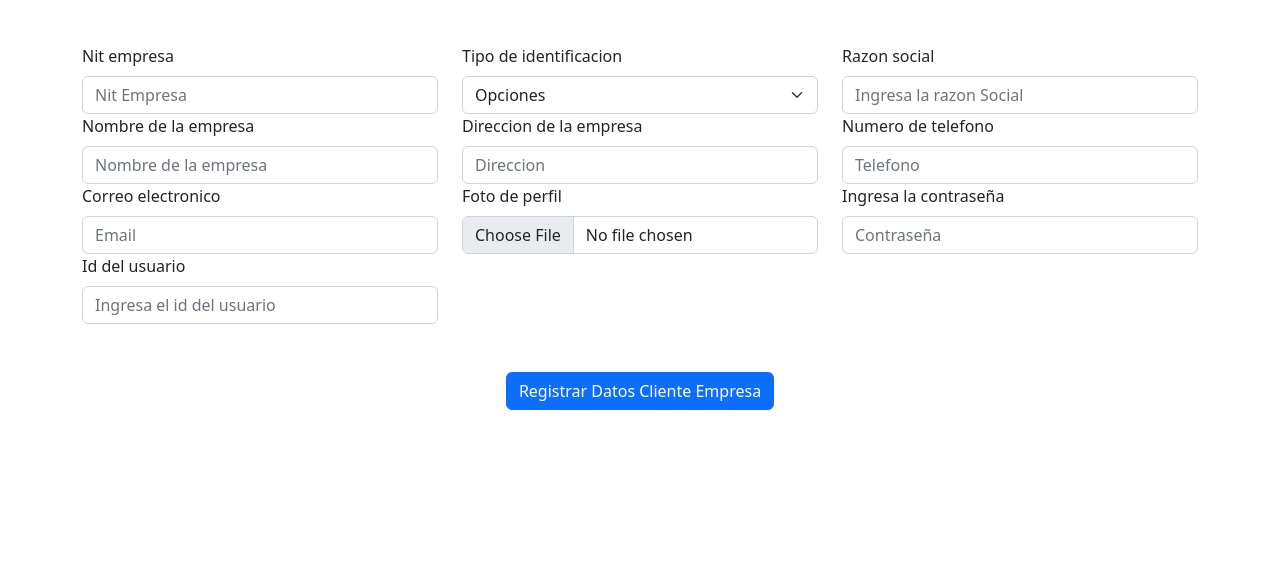
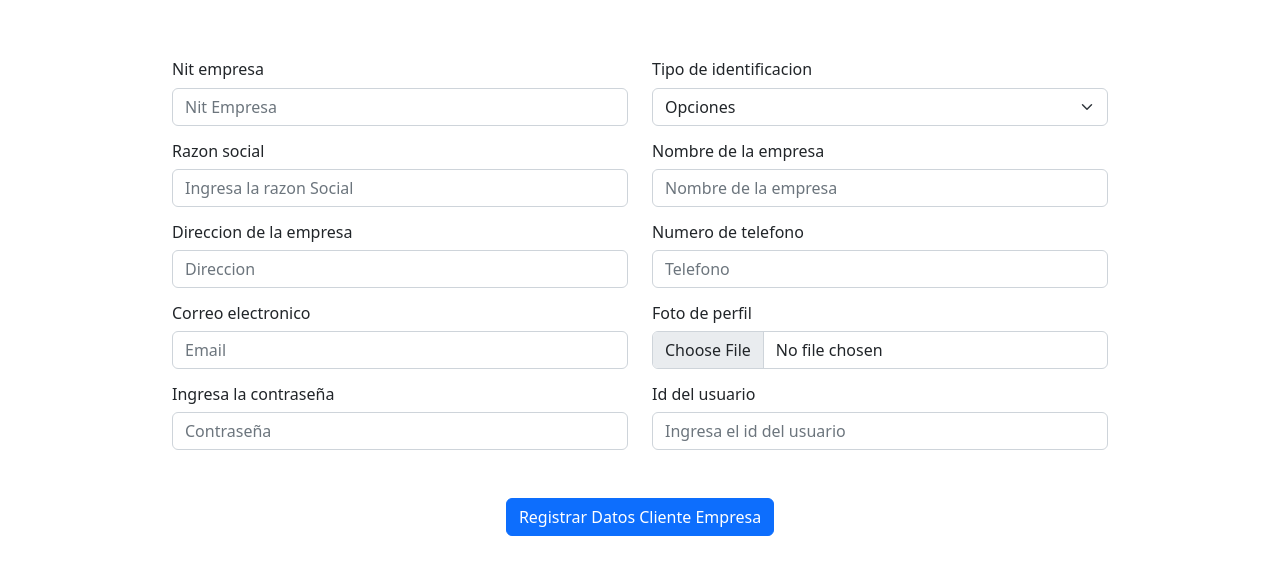
Before and after one commit to krlosNC/TRAMO-BD, a plain HTML site: page dashboardUsuarios/clienteEmpresa.html in a window 1280 px wide. Shown: the part 58-632 px from the top of the page. Drawn offline with Linux system fonts and the light colour scheme.

Commit message:
Cambios en frontend

```diff
--- a/dashboardUsuarios/clienteEmpresa.html
+++ b/dashboardUsuarios/clienteEmpresa.html
@@ -8,26 +8,25 @@
 
     <!-- file bootstrap -->
     <link rel="stylesheet" href="../css/bootstrap.min.css">
-
 </head>
 <body>
-    <div class="container pt-3">
+    <div class="container pt-3 w-75 mb-5">
         <div class="text-center mb-5">
           <h2>Registro Cliente Empresa</h2>
         </div>
 
           <form id="frmTramo" class="needs-validation" novalidate autocomplete="off">
             <div class="row">
-            <div class="col-md-4">
-              <label for="txtIdNit" class="form-label">Nit empresa</label>
+            <div class="col-md-6">
+              <label for="txtIdNit" class="form-label h6 mt-3">Nit empresa</label>
               <input type="text" class="form-control" id="txtIdNit" placeholder="Nit Empresa" required>
               <div class="invalid-feedback">
                 Ingresa el nit valido
               </div>
             </div>
 
-            <div class="col-md-4">
-              <label for="txtIdClienteTipoIdentificacion" class="form-label">Tipo de identificacion</label>
+            <div class="col-md-6">
+              <label for="txtIdClienteTipoIdentificacion" class="form-label h6 mt-3">Tipo de identificacion</label>
               <select class="form-select" id="txtIdClienteTipoIdentificacion" required>
                 <option selected disabled value="">Opciones</option>
                 <option>Cedula de Ciudadania</option>
@@ -38,8 +37,8 @@
               </div>
             </div>
 
-              <div class="col-md-4">
-                <label for="txtIdClienteRazonSocial" class="form-label">Razon social</label>
+              <div class="col-md-6">
+                <label for="txtIdClienteRazonSocial" class="form-label h6 mt-3">Razon social</label>
                 <input type="text" class="form-control" id="txtIdClienteRazonSocial" placeholder="Ingresa la razon Social"
                   required>
                 <div class="invalid-feedback">
@@ -47,8 +46,8 @@
                 </div>
               </div>
 
-              <div class="col-md-4">
-                <label for="txtIdClienteRepresentantelegal" class="form-label">Nombre de la empresa</label>
+              <div class="col-md-6">
+                <label for="txtIdClienteRepresentantelegal" class="form-label h6 mt-3">Nombre de la empresa</label>
                 <input type="text" class="form-control" id="txtIdClienteRepresentantelegal" placeholder="Nombre de la empresa"
                   required>
                 <div class="invalid-feedback">
@@ -56,45 +55,45 @@
                 </div>
               </div>
 
-              <div class="col-md-4">
-                <label for="txtIdClienteDireccionEmpresa" class="form-label">Direccion de la empresa</label>
+              <div class="col-md-6">
+                <label for="txtIdClienteDireccionEmpresa" class="form-label h6 mt-3">Direccion de la empresa</label>
                 <input type="text" class="form-control" id="txtIdClienteDireccionEmpresa" placeholder="Direccion" required>
                 <div class="invalid-feedback">
                   Ingresa el nombre del representante legal
                 </div>
               </div>
 
-              <div class="col-md-4">
-                <label for="txtClienteTelefono" class="form-label">Numero de telefono</label>
+              <div class="col-md-6">
+                <label for="txtClienteTelefono" class="form-label h6 mt-3">Numero de telefono</label>
                 <input type="number" class="form-control" id="txtClienteTelefono" placeholder="Telefono" required>
                 <div class="invalid-feedback">
                   Ingresa un numero de telefono valido
                 </div>
               </div>
 
-              <div class="col-md-4">
-                <label for="txtIdClienteCorreo" class="form-label">Correo electronico </label>
+              <div class="col-md-6">
+                <label for="txtIdClienteCorreo" class="form-label h6 mt-3">Correo electronico </label>
                 <input type="email" class="form-control" id="txtIdClienteCorreo" placeholder="Email" required>
                 <div class="invalid-feedback">
                   Correo invalido
                 </div>
               </div>
 
-              <div class="col-md-4">
-                <label for="txtIdClienteFotoPerfil" class="form-label">Foto de perfil</label>
+              <div class="col-md-6">
+                <label for="txtIdClienteFotoPerfil" class="form-label h6 mt-3">Foto de perfil</label>
                 <input type="file" class="form-control" id="txtIdClienteFotoPerfil" placeholder="Foto de perfil">
               </div>
 
-              <div class="col-md-4">
-                <label for="txtIdClientecontraseña" class="form-label">Ingresa la contraseña </label>
+              <div class="col-md-6">
+                <label for="txtIdClientecontraseña" class="form-label h6 mt-3">Ingresa la contraseña </label>
                 <input type="password" class="form-control" id="txtIdClientecontraseña" placeholder="Contraseña" required>
                 <div class="invalid-feedback">
                   Contraseña invalidad
                 </div>
               </div>
 
-              <div class="col-md-4">
-                <label for="txtIdIdusuario" class="form-label">Id del usuario</label>
+              <div class="col-md-6">
+                <label for="txtIdIdusuario" class="form-label h6 mt-3">Id del usuario</label>
                 <input type="number" class="form-control" id="txtIdIdusuario" placeholder="Ingresa el id del usuario" required>
                 <div class="invalid-feedback">
                   Ingresa un id valido
```
Also changed, not shown: dashboardUsuarios/flotaVehicula.html (+16 -16 lines), index.html (+10 -8 lines), icons/camion.jpg (deleted), icons/camion.png (added), icons/conductor.jpg (deleted), icons/conductor.png (added), icons/empresa.jpg (deleted), icons/empresa.png (added), icons/persona.jpg (deleted), icons/persona.png (added), images/fondo.jpg (added).
